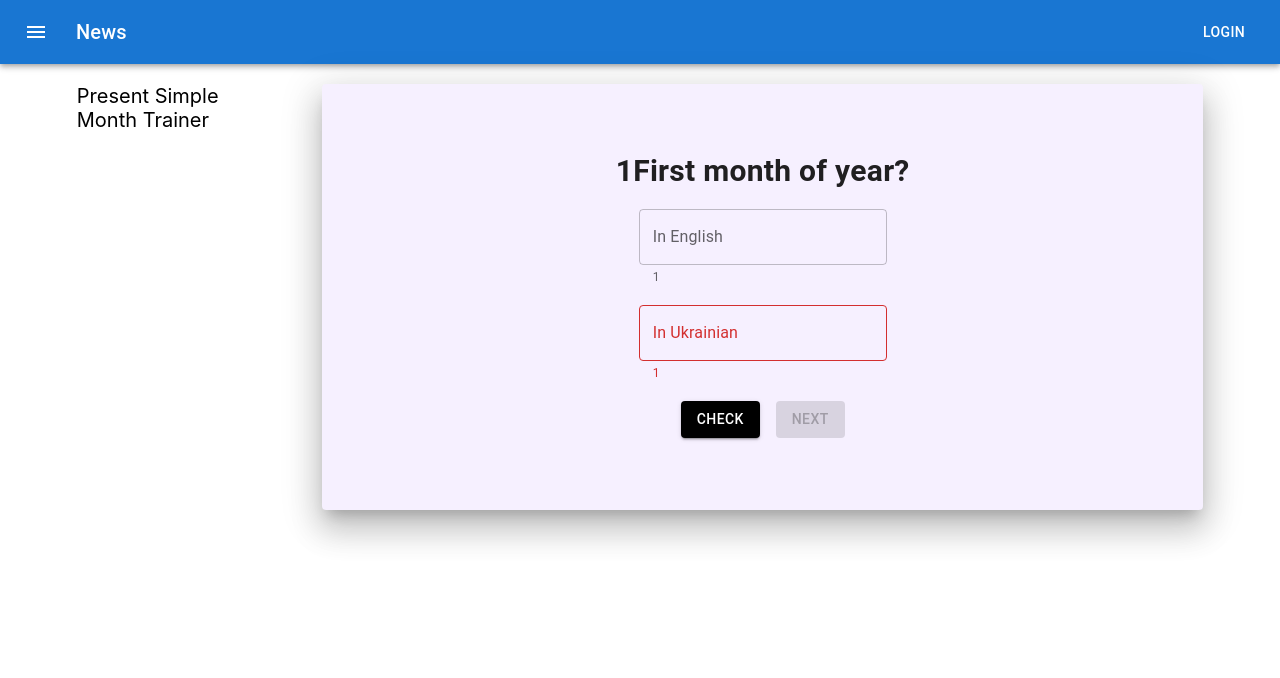
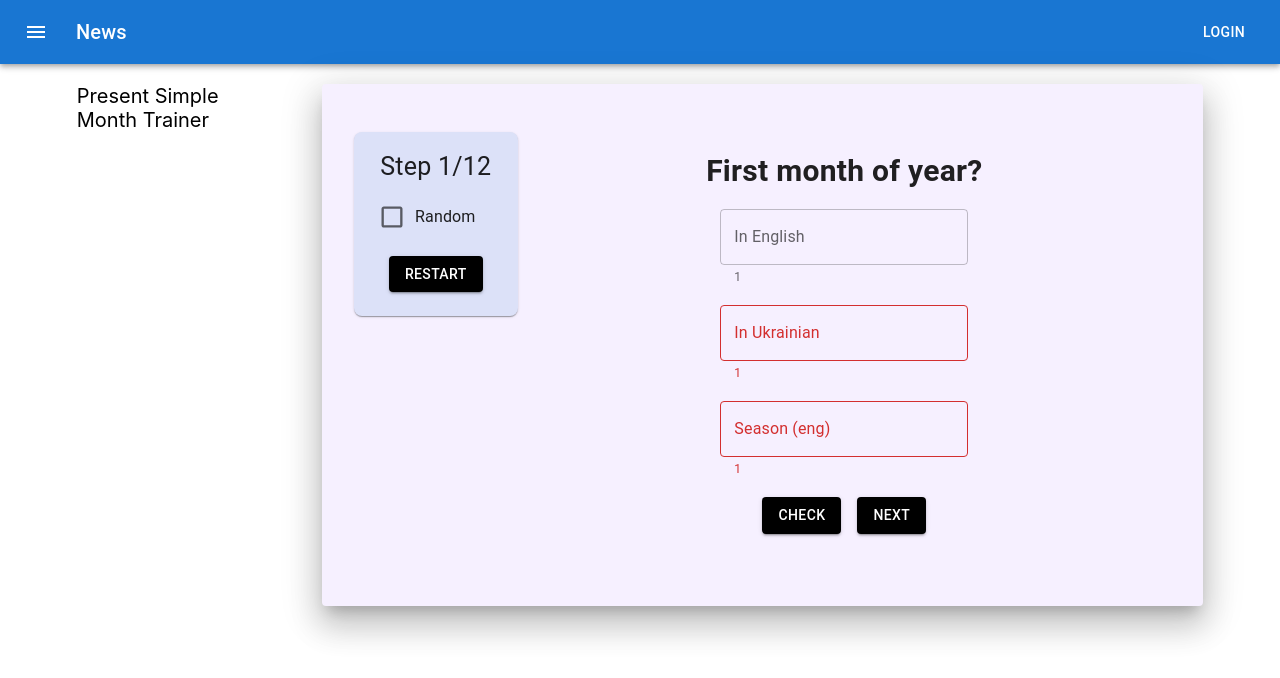
Before and after one commit to EvanMendax/git-gud-english, a React (Create React App) app: page /monthTrainer in a window 1280 px wide. Shown: the top 678 px of the page. Built offline with nearby package versions, Linux system fonts and the light colour scheme.

Commit message:
Update MonthTrainer.tsx

```diff
--- a/src/Exercises/MonthTrainer/MonthTrainer.tsx
+++ b/src/Exercises/MonthTrainer/MonthTrainer.tsx
@@ -1,36 +1,134 @@
 import * as React from 'react';
 import Typography from "@mui/material/Typography";
-import {TextField} from "@mui/material";
+import {Checkbox, FormControlLabel, Paper, TextField} from "@mui/material";
 import Box from "@mui/material/Box";
 import Button from "@mui/material/Button";
+import {useState} from "react";
 
+const questions = [
+    {
+        question: 'First month of year?',
+        engAnswer: ['january', 'January'],
+        uaAnswer: ['Січень', 'січень'],
+        engSeason: ['Winter', 'winter']
+    },
+    {
+        question: 'Second month of year?',
+        engAnswer: ['February', 'february'],
+        uaAnswer: ['лютий', 'Лютий'],
+        engSeason: ['Winter', 'winter']
+    }, {
+        question: 'Third month of year?',
+        engAnswer: ['march', 'March'],
+        uaAnswer: ['Березень', 'березень'],
+        engSeason: ['spring', 'Spring']
+    },
+    {
+        question: 'Fourth month of year?',
+        engAnswer: ['april', 'April'],
+        uaAnswer: ['Квітень', 'квітень'],
+        engSeason: ['spring', 'Spring']
+    }, {
+        question: 'Fifth month of year?',
+        engAnswer: ['may', 'May'],
+        uaAnswer: ['Травень', 'травень'],
+        engSeason: ['spring', 'Spring']
+    },
+    {
+        question: 'Sixth month of year?',
+        engAnswer: ['june', 'June'],
+        uaAnswer: ['Червень', 'червень'],
+        engSeason: ['summer', 'Summer']
+    }, {
+        question: 'Seventh month of year?',
+        engAnswer: ['july', 'July'],
+        uaAnswer: ['Липень', 'липень'],
+        engSeason: ['summer', 'Summer']
+    },
+    {
+        question: 'Eighth month of year?',
+        engAnswer: ['august', 'August'],
+        uaAnswer: ['Серпень', 'серпень'],
+        engSeason: ['summer', 'Summer']
+    }, {
+        question: 'Ninth month of year?',
+        engAnswer: ['september', 'September'],
+        uaAnswer: ['Вересень', 'вересень'],
+        engSeason: ['Autumn', 'Fall', 'autumn', 'fall']
+    },
+    {
+        question: 'Tenth month of year?',
+        engAnswer: ['october', 'October'],
+        uaAnswer: ['Жовтень', 'жовтень'],
+        engSeason: ['Autumn', 'Fall', 'autumn', 'fall']
+    }, {
+        question: 'Eleventh month of year?',
+        engAnswer: ['november', 'November'],
+        uaAnswer: ['листопад', 'Листопад'],
+        engSeason: ['Autumn', 'Fall', 'autumn', 'fall']
+    },
+    {
+        question: 'Twelfth month of year?',
+        engAnswer: ['december', 'December'],
+        uaAnswer: ['лютий', 'Лютий'],
+        engSeason: ['Winter', 'winter']
+    },
+]
 
 const MonthTrainer = () => {
 
-    const questions = [
-        {question: 'First month of year?', engAnswer: ['january', 'January'], uaAnswer: ['Січень', 'січень']},
-        {question: '1First month of year?', engAnswer: ['january', 'January'], uaAnswer: ['Січень', 'січень']},
-    ]
-    const randomQuestion = Math.floor(Math.random() * questions.length);
+    const [isRandom, setIsRandom] = useState(false)
+    const handleIsRandom = () => setIsRandom(!isRandom)
 
-    const checkResult = () => {
-
+    const shuffleQuestion = (array: any[]) => {
+        const temporaryArray = [...array]
+        for (let i = temporaryArray.length - 1; i > 0; i--) {
+            let j = Math.floor(Math.random() * (i + 1));
+            [temporaryArray[i], temporaryArray[j]] = [temporaryArray[j], temporaryArray[i]];
+        }
+        return temporaryArray
     }
 
+
     return (
+        <Box sx={{display: 'grid', gridTemplateColumns: '1fr 4fr'}}>
+            <Box>
+                <Paper sx={{
+                    bgcolor: '#dce1f8',
+                    borderRadius: 2,
+                    p: 2,
+                    mt: 2,
+                    display: 'flex',
+                    flexDirection: 'column',
+                    alignItems: 'center'
+                }}>
+                    <Typography sx={{fontSize: 25, mb:1}}>Step 1/12</Typography>
+                    <FormControlLabel sx={{mb: 1}} control={
+                        <Checkbox sx={{'& .MuiSvgIcon-root': {fontSize: 28}}}
+                                  onClick={handleIsRandom} checked={isRandom}/>
+                    } label="Random"/>
+                    <Button variant='contained' sx={{color: 'white', bgcolor: 'black', m: 1}}>Restart</Button>
+                </Paper>
+            </Box>
             <Box sx={{display: 'flex', alignItems: 'center', flexDirection: 'column', p: 4}}>
                 <Typography sx={{fontSize: 30, fontWeight: 600, pb: 1}}>
-                {questions[randomQuestion].question}
+                    {questions[0].question}
                 </Typography>
                 <Box sx={{m: 1, height: 80}}>
                     <TextField label='In English' variant='outlined' helperText={'1'}/>
                 </Box>
                 <Box sx={{m: 1, height: 80}}>
-                <TextField label='In Ukrainian' variant='outlined' error helperText={'1'} />
+                    <TextField label='In Ukrainian' variant='outlined' error helperText={'1'}/>
+                </Box>
+                <Box sx={{m: 1, height: 80}}>
+                    <TextField label='Season (eng)' variant='outlined' error helperText={'1'}/>
                 </Box>
                 <Box>
-                <Button variant='contained' sx={{color: 'white', bgcolor: 'black', m: 1}}>Check</Button>
-                <Button disabled variant='contained' sx={{color: 'white', bgcolor: 'black', m: 1}}>Next</Button>
+                    <Button onClick={() => shuffleQuestion(questions)} variant='contained'
+                            sx={{color: 'white', bgcolor: 'black', m: 1}}>Check</Button>
+                    <Button variant='contained'
+                            sx={{color: 'white', bgcolor: 'black', m: 1}}>Next</Button>
+                </Box>
             </Box>
         </Box>
     );
```
Lines whose indentation alone changed are shown as unchanged.
